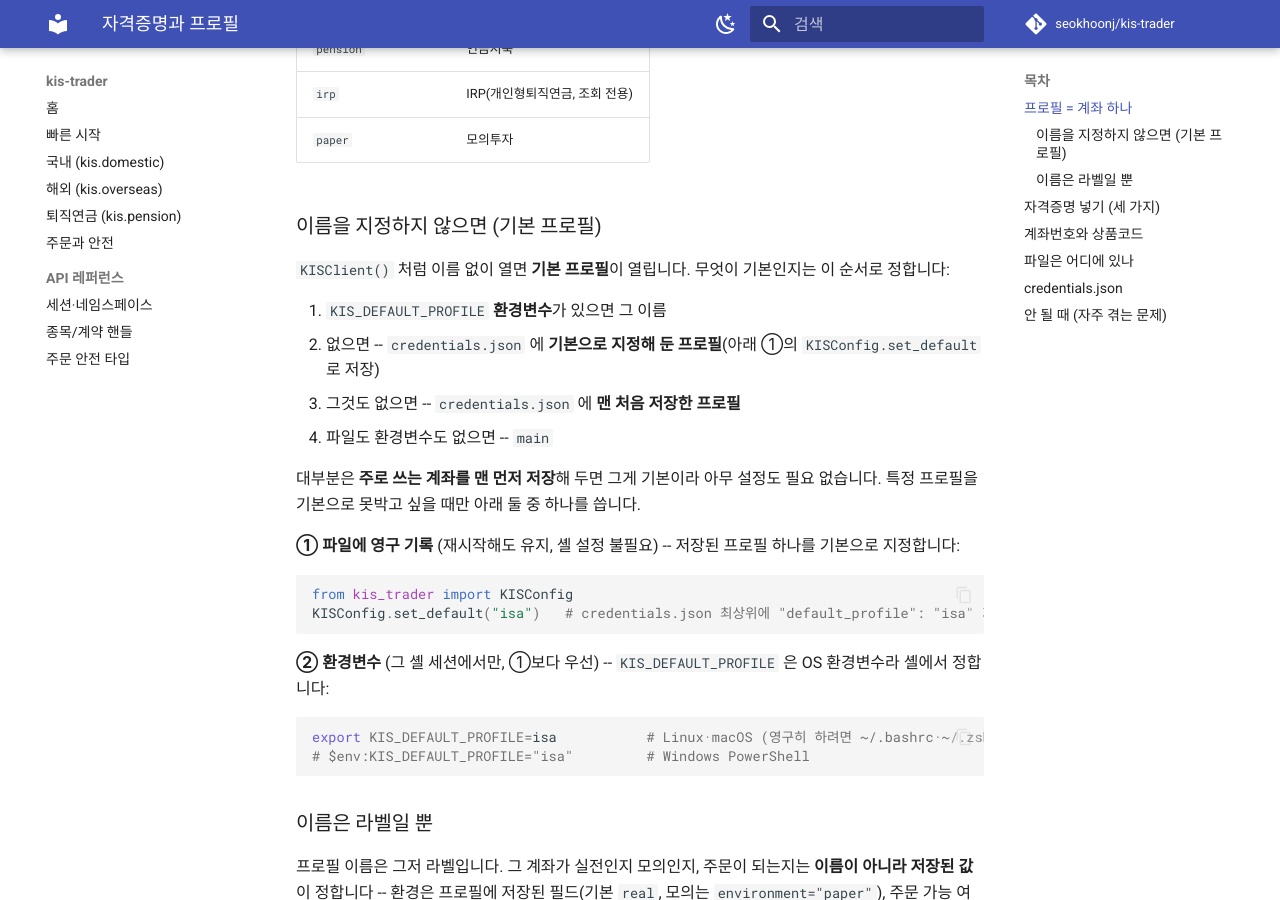
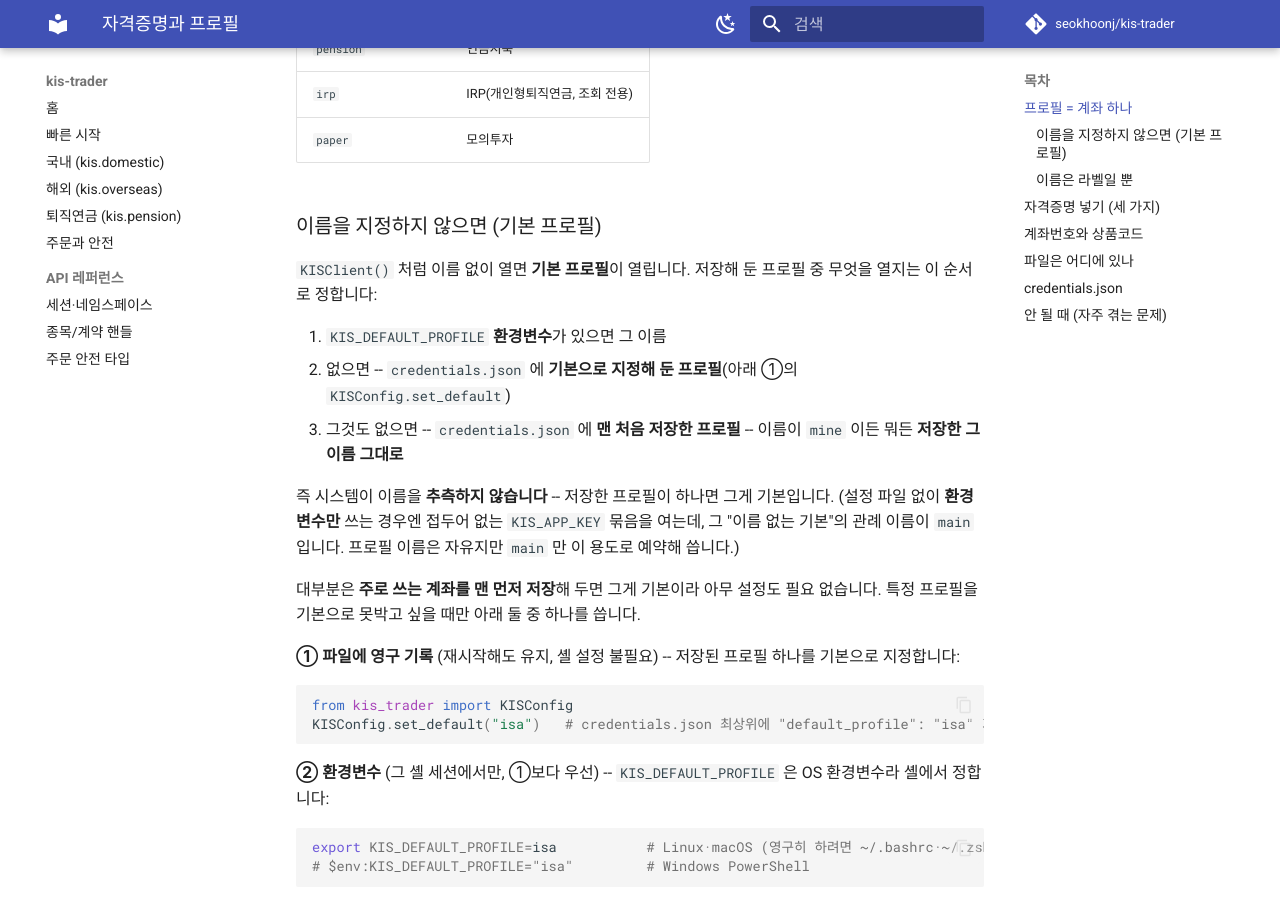
Before and after one commit to seokhoonj/kis-trader, an MkDocs documentation site: the page built from docs/configuration.md, in a window 1280 px wide and 900 px high, scrolled down 920 px. Built offline with MkDocs 1.6.1 and Material for MkDocs 9.7.7, drawn with Linux system fonts in a browser that asks for light colours; comment, search, counter and statistics services are not loaded.

Commit message:
docs: clarify that the default profile is your saved name, not a guessed "main"
Reframe the default-profile resolution so the fallback is the first saved
profile under whatever name it has, not a designated "main". Explain that
"main" is only the conventional name for the unprefixed KIS_APP_KEY set used
when no credentials file exists.

```diff
--- a/docs/configuration.md
+++ b/docs/configuration.md
@@ -42,12 +42,15 @@ KISClient(profile="isa")   # "isa" 라 저장해 둔 계좌로 세션을 엽니
 
 ### 이름을 지정하지 않으면 (기본 프로필)
 
-`KISClient()` 처럼 이름 없이 열면 **기본 프로필**이 열립니다. 무엇이 기본인지는 이 순서로 정합니다:
+`KISClient()` 처럼 이름 없이 열면 **기본 프로필**이 열립니다. 저장해 둔 프로필 중 무엇을 열지는 이 순서로 정합니다:
 
 1. `KIS_DEFAULT_PROFILE` **환경변수**가 있으면 그 이름
-2. 없으면 -- `credentials.json` 에 **기본으로 지정해 둔 프로필**(아래 ①의 `KISConfig.set_default` 로 저장)
-3. 그것도 없으면 -- `credentials.json` 에 **맨 처음 저장한 프로필**
-4. 파일도 환경변수도 없으면 -- `main`
+2. 없으면 -- `credentials.json` 에 **기본으로 지정해 둔 프로필**(아래 ①의 `KISConfig.set_default`)
+3. 그것도 없으면 -- `credentials.json` 에 **맨 처음 저장한 프로필** -- 이름이 `mine` 이든 뭐든 **저장한 그 이름 그대로**
+
+즉 시스템이 이름을 **추측하지 않습니다** -- 저장한 프로필이 하나면 그게 기본입니다. (설정 파일 없이
+**환경변수만** 쓰는 경우엔 접두어 없는 `KIS_APP_KEY` 묶음을 여는데, 그 "이름 없는 기본"의 관례 이름이
+`main` 입니다. 프로필 이름은 자유지만 `main` 만 이 용도로 예약해 씁니다.)
 
 대부분은 **주로 쓰는 계좌를 맨 먼저 저장**해 두면 그게 기본이라 아무 설정도 필요 없습니다. 특정 프로필을
 기본으로 못박고 싶을 때만 아래 둘 중 하나를 씁니다.
```
